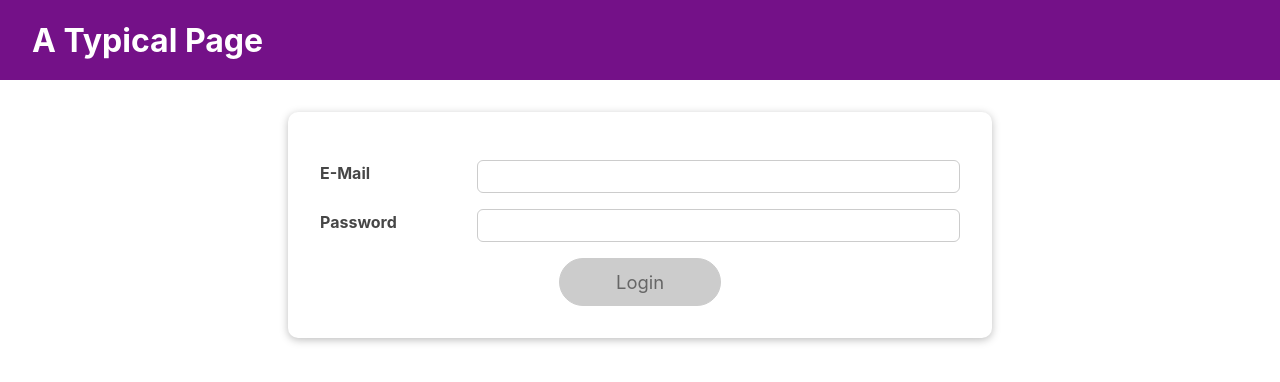
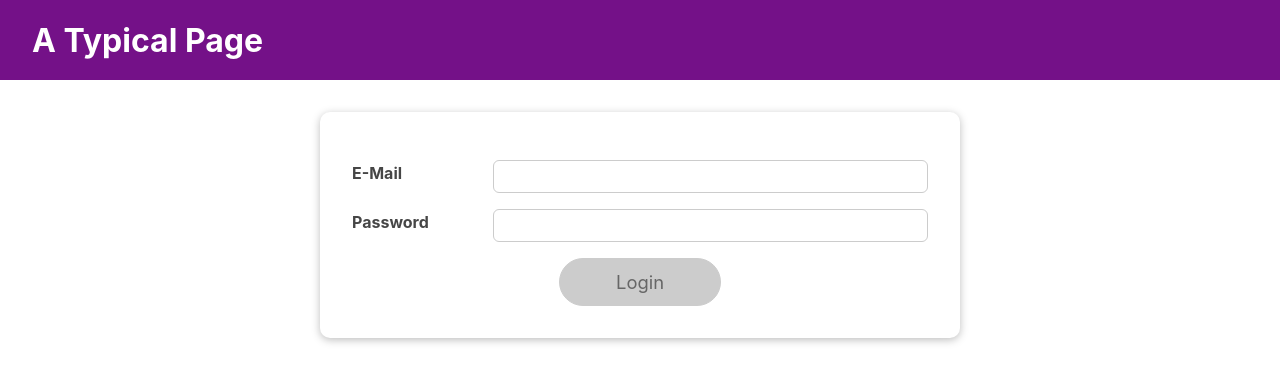
Before and after one commit to calderon/react-complete-guide-10, a React (Create React App) app: page / in a window 1280 px wide. Shown: the top 382 px of the page. Built offline with nearby package versions, Linux system fonts and the light colour scheme.

Commit message:
Introducing some CSS minor changes to have the same UI than lesson example

```diff
--- a/src/index.css
+++ b/src/index.css
@@ -1,3 +1,13 @@
+html {
+  box-sizing: border-box;
+}
+
+*,
+*::before,
+*::after {
+  box-sizing: inherit;
+}
+
 body {
   margin: 0;
   padding-top: 80px;
```
